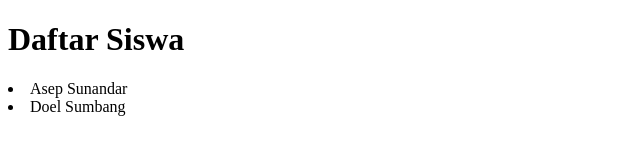
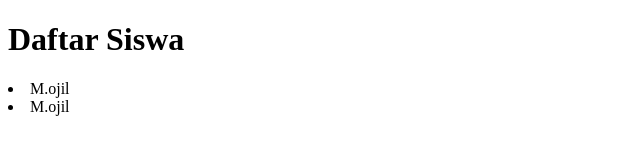
Before and after one commit to mhmdozil/ozil, a plain HTML site: page index.html in a window 1280 px wide. Shown: the whole page, without its empty margins (0-640 px from the left). Drawn offline with Linux system fonts and the light colour scheme.

Commit message:
update index.html

```diff
--- a/index.html
+++ b/index.html
@@ -15,8 +15,9 @@
 
 <body>
     <h1>Daftar Siswa </h1>
-<li>Asep Sunandar</li>
-<li>Doel Sumbang</li>
+<li>M.ojil</li>
+<li>M.ojil
+  </li>
 </0l>
 </body>
 </html>
```
